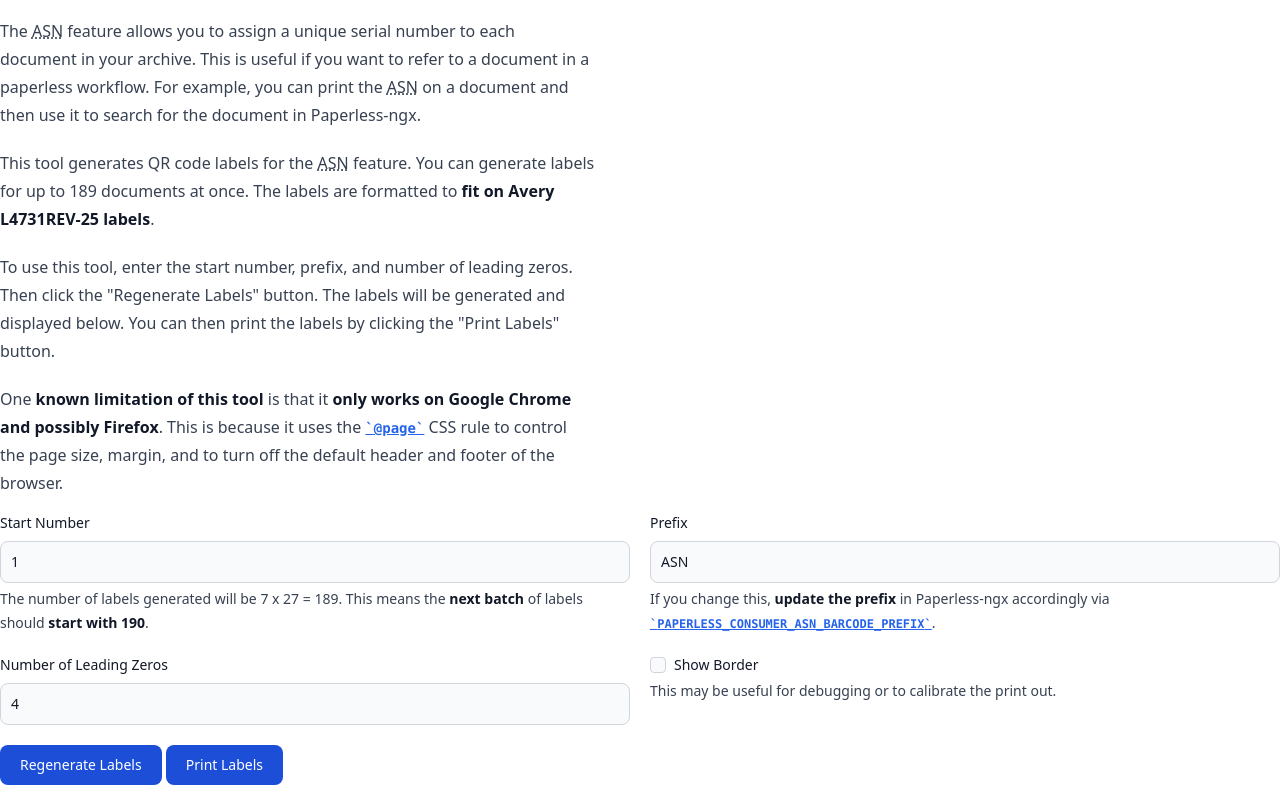
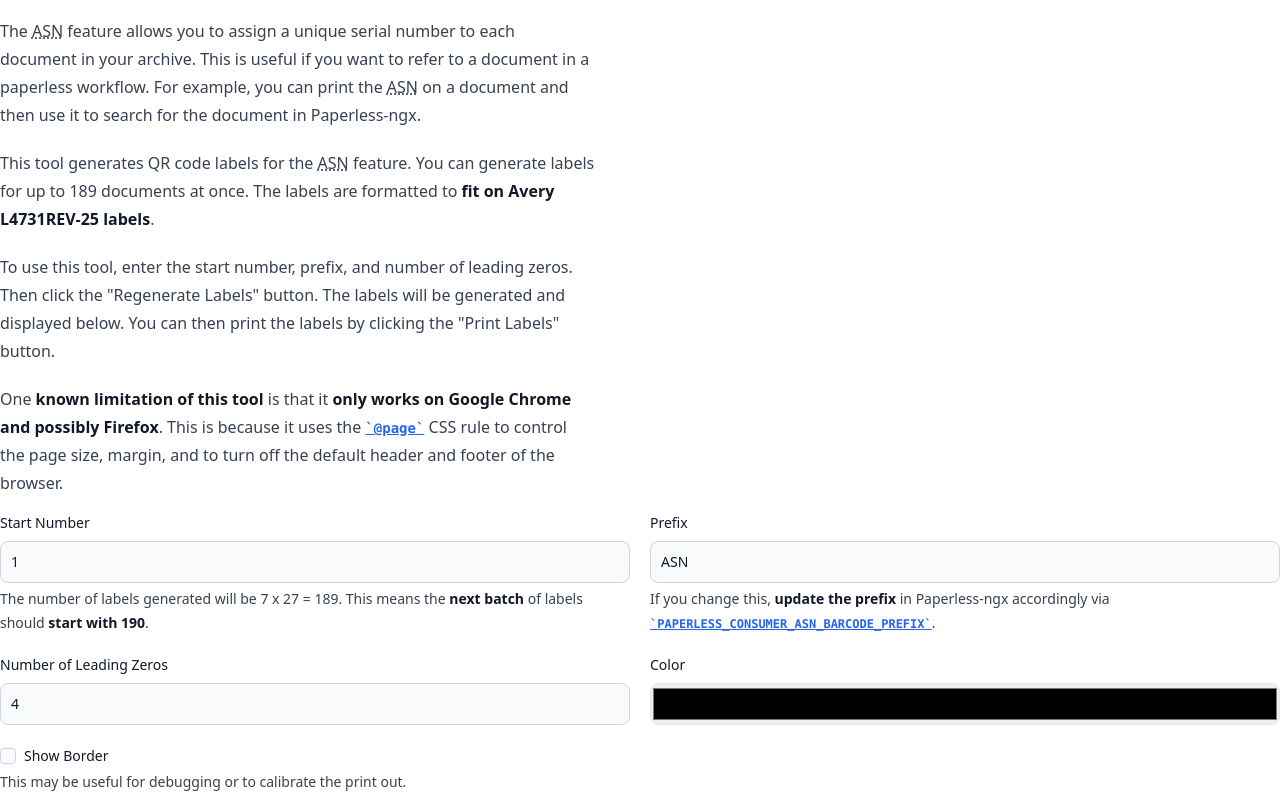
Before and after one commit to tmaier/asn-qr-code-label-generator, a website: page index.html in a window 1280 px wide. Shown: the part 103-914 px from the top of the page. Drawn offline with nearby package versions, Linux system fonts and the light colour scheme.

Commit message:
Added color picker

```diff
--- a/index.html
+++ b/index.html
@@ -21,6 +21,10 @@
           margin: 0mm;
           size: A4;
         }
+      }
+
+      .colorPicker {
+        height: 42px;
       }
     </style>
   </head>
@@ -157,6 +161,20 @@
             />
           </div>
           <div>
+            <label
+              for="color"
+              class="mb-2 block text-sm font-medium text-gray-900"
+              >Color</label
+            >
+            <input
+              type="color"
+              id="color"
+              x-model="color"
+              @input="updateUrl()"
+              class="w-full rounded-lg border focus:border-blue-500 focus:ring-blue-500 colorPicker"
+            />
+          </div>
+          <div>
             <div class="flex items-start">
               <div class="flex h-5 items-center">
                 <input
@@ -225,6 +243,7 @@
                 'text-[2.4mm]': label.text.length == 9,
                 'text-[2.1mm]': label.text.length >= 10,
               }"
+                :style="'color: ' + color"
                 x-text="label.text"
               ></div>
             </div>
@@ -261,6 +280,7 @@
           startNumber: 1,
           prefix: "ASN",
           leadingZeros: 4,
+          color: "#000000",
           borderToggle: false,
           labels: [],
 
@@ -277,6 +297,9 @@
               const val = parseInt(params.get("leadingZeros"), 10);
               if (!isNaN(val) && val >= 0) this.leadingZeros = val;
             }
+            if (params.has("color")) {
+              const val = params.get("color");
+            }
             if (params.has("borderToggle")) {
               this.borderToggle = params.get("borderToggle") === "true";
             }
@@ -287,6 +310,7 @@
             params.set("startNumber", this.startNumber);
             params.set("prefix", this.prefix);
             params.set("leadingZeros", this.leadingZeros);
+            params.set("color", this.color);
             params.set("borderToggle", this.borderToggle);
             const newUrl = `${window.location.pathname}?${params.toString()}`;
             window.history.replaceState({}, "", newUrl);
@@ -303,8 +327,9 @@
                 .toString()
                 .padStart(leadingZerosInt + 1, "0");
               let text = this.prefix + paddedNumber;
+              let color = this.color.replace("#", "");
               // See https://goqr.me/api/doc/create-qr-code/
-              let qrCodeUrl = `https://api.qrserver.com/v1/create-qr-code/?size=300x300&data=${encodeURIComponent(
+              let qrCodeUrl = `https://api.qrserver.com/v1/create-qr-code/?size=300x300&color=${color}&data=${encodeURIComponent(
                 text
               )}`;
 
```
